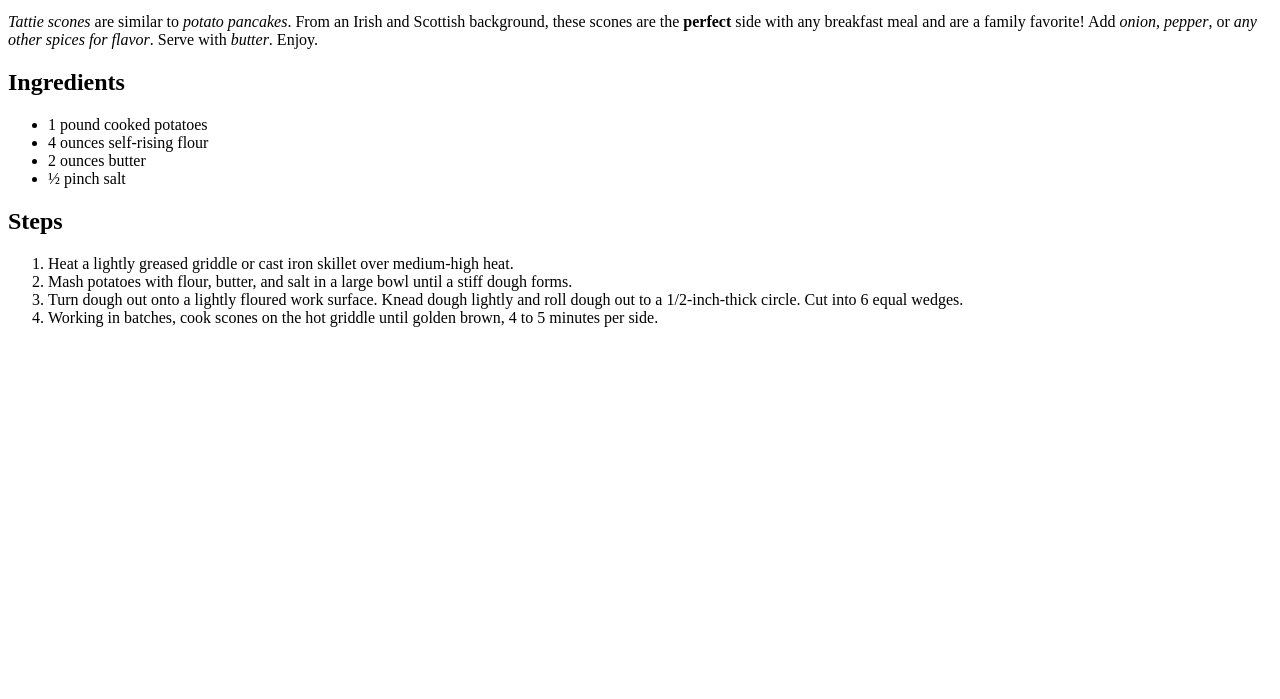
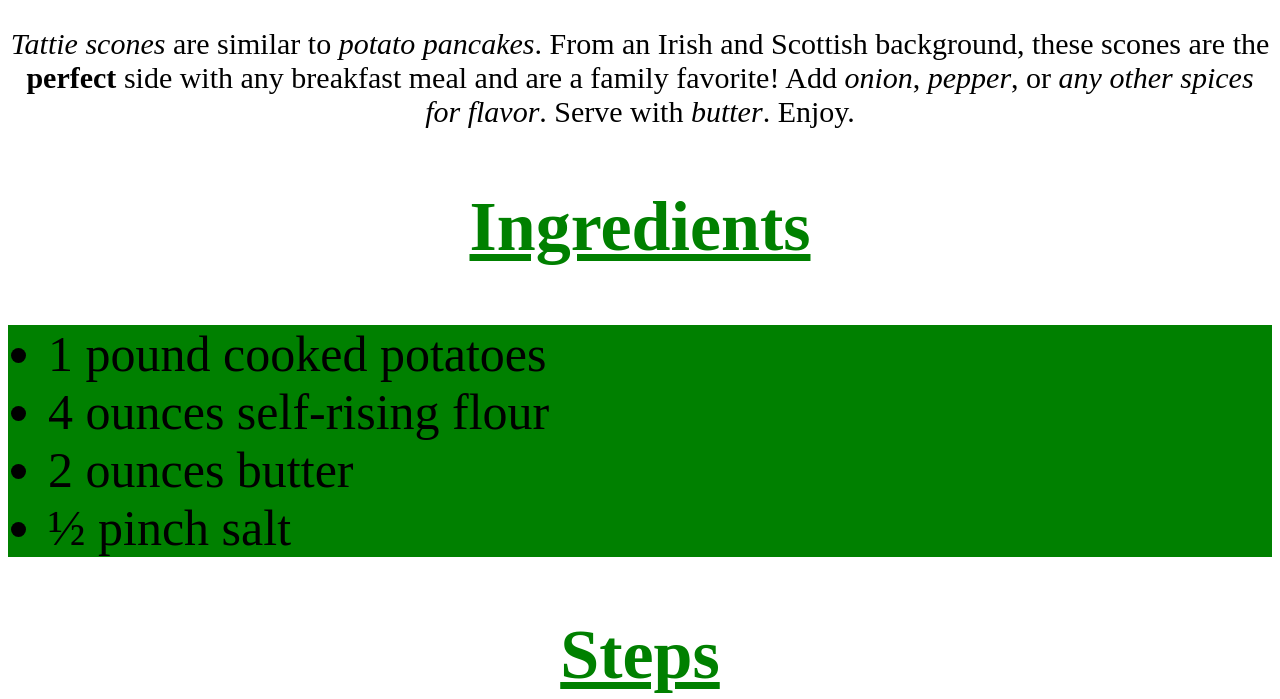
Before and after one commit to dylanmc77/odin-recipes, a plain HTML site: page recipes/Potato-Scones.html in a window 1280 px wide. Shown: the part 552-1251 px from the top of the page. Before the commit the page ends 895 px from the top, so only its background shows below. Drawn offline with Linux system fonts and the light colour scheme; files that its build step writes are made by us from their sources; files whose address does not match are found by name.

Commit message:
add list div. center, color, change size of list

```diff
--- a/recipes/Potato-Scones.html
+++ b/recipes/Potato-Scones.html
@@ -10,9 +10,10 @@
 <body>
     <h1>Potato Scones</h1>
     <div class="picture"><img src="https://www.allrecipes.com/thmb/2aOJIH1NAdpRtKyZ-loS-7hGmJQ=/750x0/filters:no_upscale():max_bytes(150000):strip_icc():format(webp)/241419-potato-scones-ddmfs-4X3-0028-22b684c81c784fc1aa62ce783497eb11.jpg" alt="picture of delicous freash potato scones"></div>
-    <P><em>Tattie scones</em> are similar to <em>potato pancakes</em>. From an Irish and Scottish background, these scones are the <strong>perfect</strong> side with any breakfast meal and are a family favorite! Add <em>onion</em>, <em>pepper</em>, or <em>any other spices for flavor</em>. Serve with <em>butter</em>. Enjoy.</P>
-    <div>
-        <h2>Ingredients</h2>
+    <P class="description"><em>Tattie scones</em> are similar to <em>potato pancakes</em>. From an Irish and Scottish background, these scones are the <strong>perfect</strong> side with any breakfast meal and are a family favorite! Add <em>onion</em>, <em>pepper</em>, or <em>any other spices for flavor</em>. Serve with <em>butter</em>. Enjoy.</P>
+
+    <h2><u>Ingredients</u></h2>
+    <div class="list">
         <ul>
             <li>1 pound cooked potatoes</li>
             <li>4 ounces self-rising flour</li>
@@ -20,8 +21,9 @@
             <li>½ pinch salt</li>
         </ul>
     </div>
-    <div>
-        <h2>Steps</h2>
+
+     <h2><u>Steps</u></h2>
+    <div class="list">
         <ol>
             <li>Heat a lightly greased griddle or cast iron skillet over medium-high heat.</li>
             <li>Mash potatoes with flour, butter, and salt in a large bowl until a stiff dough forms.</li>
--- a/recipes/potato-scones.css
+++ b/recipes/potato-scones.css
@@ -8,3 +8,22 @@ h1 {
     display: flex;
     justify-content: center;
 }
+
+.description {
+    text-align: center;
+    font-size: 30px;
+}
+
+h2 {
+    text-align: center;
+    font-size: 70px;
+    color: green;
+}
+
+.list {
+    text-align: left;
+    font-size: 50px;
+    background-color: green;
+    justify-content: center;
+
+}
```
